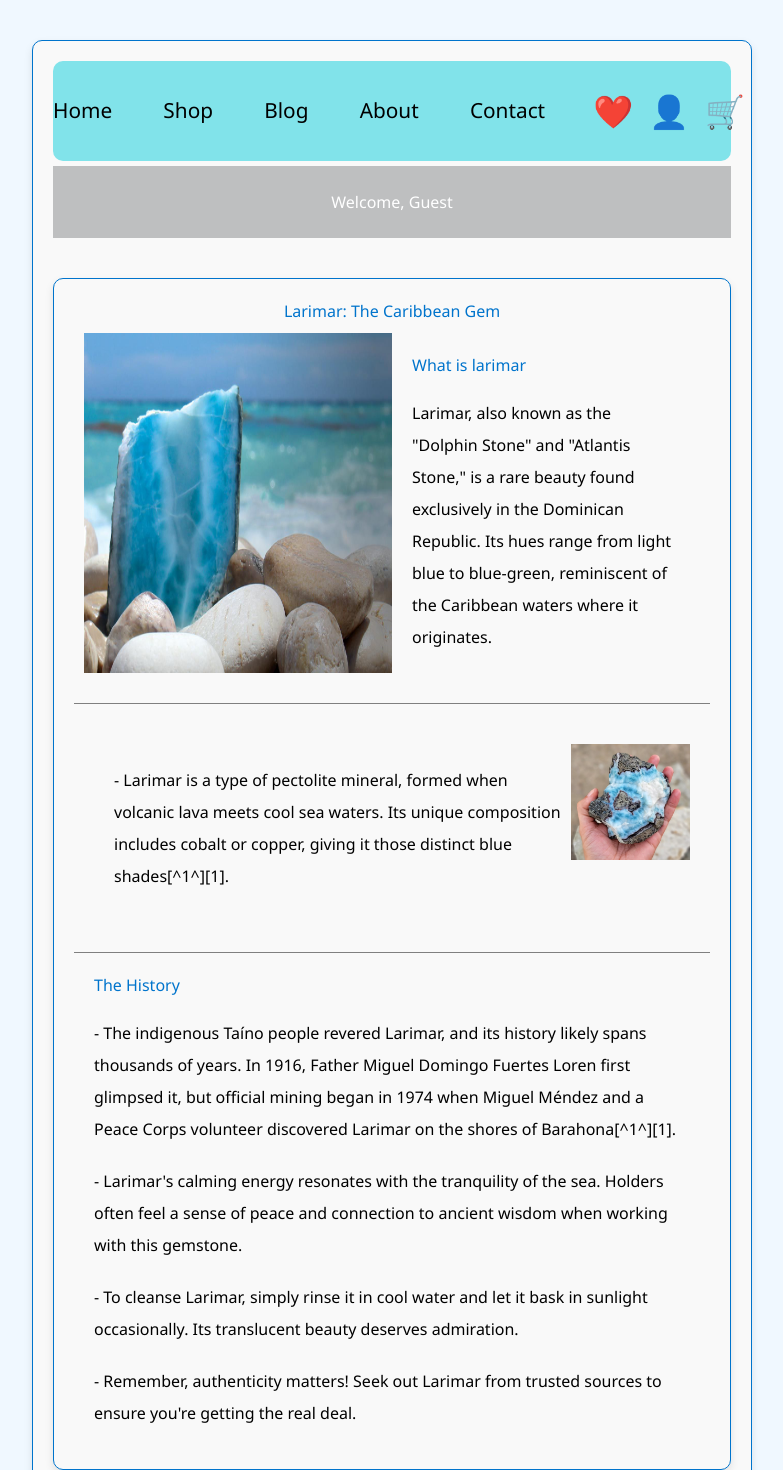
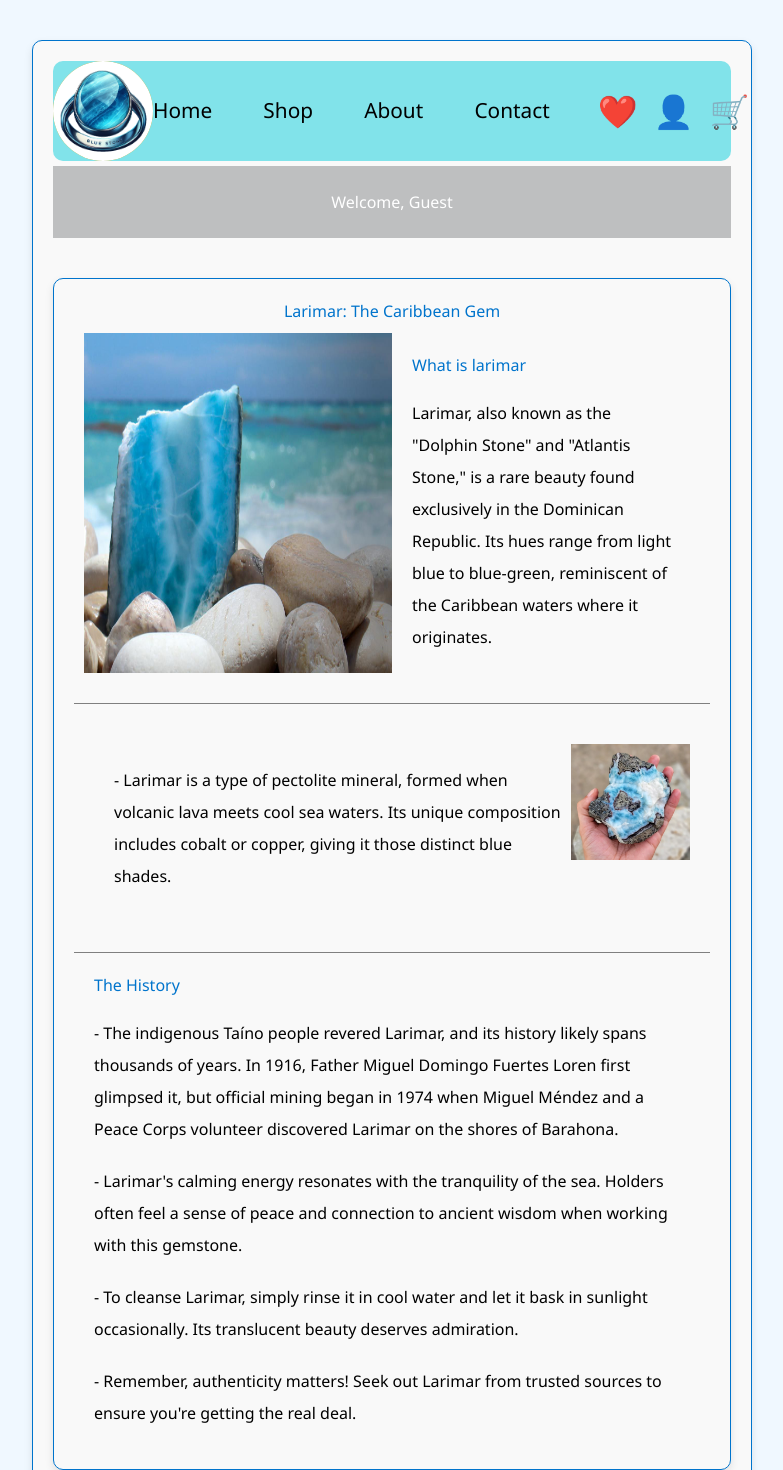
Before and after one commit to EdwinFelizDR/BlueStone, a React (Vite) app in the folder frontend/: page /About in a window 1280 px wide. Shown: the top 1470 px of the page, without its empty margins (248-1031 px from the left). Built offline with nearby package versions, Linux system fonts and the light colour scheme.

Commit message:
showing products details even if there is not reviews for that specific product

```diff
--- a/frontend/src/App.jsx
+++ b/frontend/src/App.jsx
@@ -7,7 +7,6 @@ import { BrowserRouter as Router, Route, Routes } from 'react-router-dom';
 import Contact from './components/Contact';
 import About from './components/about';
 import ShopAll from './components/ShopAll';
-import Blog from './components/Blog';
 import LoginForm from './components/Login';
 import Profile from './components/Profile';
 import ShowUser from './components/ShowUser';
@@ -30,7 +29,6 @@ function App() {
               <Route path='/' element={<ProductCard />}></Route>
               <Route path='/ShopAll' element={<ShopAll searchQuery={searchQuery}/>} ></Route> {/* Pass search query */}
               <Route path='/product/:id' element={<ProductDetail />} />
-              <Route path='/Blog' element={<Blog />} ></Route>
               <Route path='/Contact' element={<Contact />} ></Route>
               <Route path='/About' element={<About />} ></Route>
               <Route path='/Login' element={<LoginForm />} ></Route>
--- a/frontend/src/components/About.jsx
+++ b/frontend/src/components/About.jsx
@@ -26,7 +26,7 @@ function about() {
             <p>
                 - Larimar is a type of pectolite mineral, formed when volcanic
                 lava meets cool sea waters. Its unique composition includes cobalt
-                or copper, giving it those distinct blue shades[^1^][1].
+                or copper, giving it those distinct blue shades.
             </p>
         </div>
         <hr className='separator'/>
@@ -36,7 +36,7 @@ function about() {
                 - The indigenous Taíno people revered Larimar, and its history
                 likely spans thousands of years. In 1916, Father Miguel Domingo Fuertes
                 Loren first glimpsed it, but official mining began in 1974 when Miguel Méndez
-                and a Peace Corps volunteer discovered Larimar on the shores of Barahona[^1^][1].
+                and a Peace Corps volunteer discovered Larimar on the shores of Barahona.
             </p>
         </div>
         <p>
--- a/frontend/src/components/Blog.jsx
+++ /dev/null
@@ -1,9 +0,0 @@
-import React from 'react'
-
-function Blog() {
-  return (
-    <div>Blog</div>
-  )
-}
-
-export default Blog
--- a/frontend/src/components/Header.jsx
+++ b/frontend/src/components/Header.jsx
@@ -26,15 +26,16 @@ const Header = ({ searchQuery, setSearchQuery }) => { // Accept search props
   return (
     <header>
       <div className='header'>
+        <Link to="/">
         <div className="logo" style={{ textAlign: 'center', display: 'flex', justifyContent: 'center', alignItems: 'center' }}>
           <img src="/imgs/Logo2.png" alt="Logo" />
         </div>
+        </Link>
         <div className='navBar'>
           <nav>
             <ul>
               <li><Link to="/">Home</Link></li>
               <li><Link to="/shopall">Shop</Link></li>
-              <li><Link to="/blog">Blog</Link></li>
               <li><Link to="/about">About</Link></li>
               <li><Link to="/contact">Contact</Link></li>
             </ul>
--- a/frontend/src/components/ProductCard.jsx
+++ b/frontend/src/components/ProductCard.jsx
@@ -83,8 +83,23 @@ function ProductCard() {
   };
 
   return (
+    <div>
+      {/* Insert a video before the product slider */}
+      <h1 class="text-4xl font-bold text-center">What is Larimar</h1>
+      <div className="video-container">
+        <iframe
+          src="https://streamable.com/e/iksj7a"
+          frameBorder="0"
+          width="640"
+          height="360"
+          allow="autoplay; fullscreen"
+          allowFullScreen
+          title="Product Intro Video"
+        ></iframe>
+      </div>
+
+      {/* Product slider after the video */}
       <section className="product-slider">
-      <div>Insert a video here</div>
         <div className="product-card">
           {/* Display the message */}
           {message && <div className="message-box">{message}</div>}
@@ -117,6 +132,7 @@ function ProductCard() {
           </div>
         </div>
       </section>
+    </div>
   );
 }
 
--- a/frontend/src/components/ProductDetail.jsx
+++ b/frontend/src/components/ProductDetail.jsx
@@ -40,6 +40,7 @@ function ProductDetail() {
         setReviews(reviewsData);
 
       } catch (error) {
+        setReviews =  [];
         console.error('There was an error fetching the product or reviews:', error);
         setError("Failed to fetch product or reviews");
       }
@@ -71,10 +72,10 @@ function ProductDetail() {
       {/* Product Reviews */}
       <h2 className="text-2xl font-bold mt-8 mb-4">Customer Reviews</h2>
       {reviews.length === 0 ? (
-        <p className="text-gray-500">No reviews for this product yet.</p>
+        <p className="text-gray-500">No reviews yet.</p>
       ) : (
         <ul className="space-y-4">
-          {reviews.map(review => (
+          {reviews.map((review) => (
             <li key={review.reviewId} className="border-b pb-4">
               <p><strong>Rating:</strong> {review.rating}</p>
               <p>{review.comment}</p>
@@ -85,6 +86,7 @@ function ProductDetail() {
       )}
     </div>
   );
+
 }
 
 export default ProductDetail;
--- a/frontend/src/css/App.css
+++ b/frontend/src/css/App.css
@@ -28,7 +28,7 @@ body {
    font-size: 1.5rem;
    background-color: #879a0e;
    border-radius: 80%;
-   width: 200px;
+   width: 100px;
    height: 100px;
    display: flex;
    justify-content: center;
--- a/frontend/src/css/productCard.css
+++ b/frontend/src/css/productCard.css
@@ -2,8 +2,8 @@
   display: flex;
   justify-content: center;
   align-items: center;
-  height: 100vh;
   padding: 2rem;
+  flex-direction: column; /* Ensure that elements stack vertically */
 }
 
 .product-card {
@@ -80,3 +80,11 @@
   font-size: 2em;
   cursor: pointer;
 }
+
+.video-container {
+  display: flex;
+  justify-content: center; /* Center the video horizontally */
+  align-items: center; /* Center the video vertically (if needed) */
+  padding-top: 10px;
+  margin-bottom: 10px; /* Add some space below the video before the product card */
+}
```
Lines whose indentation alone changed are shown as unchanged.
